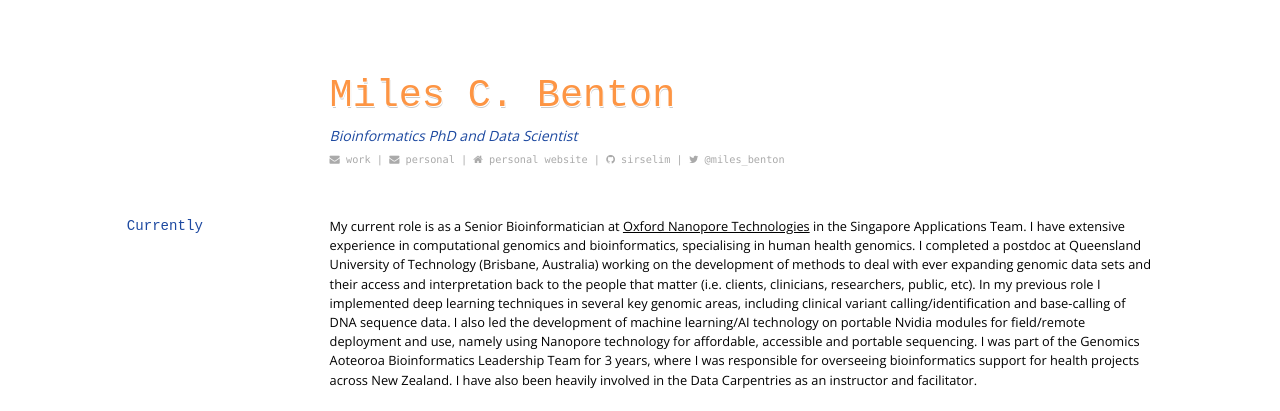
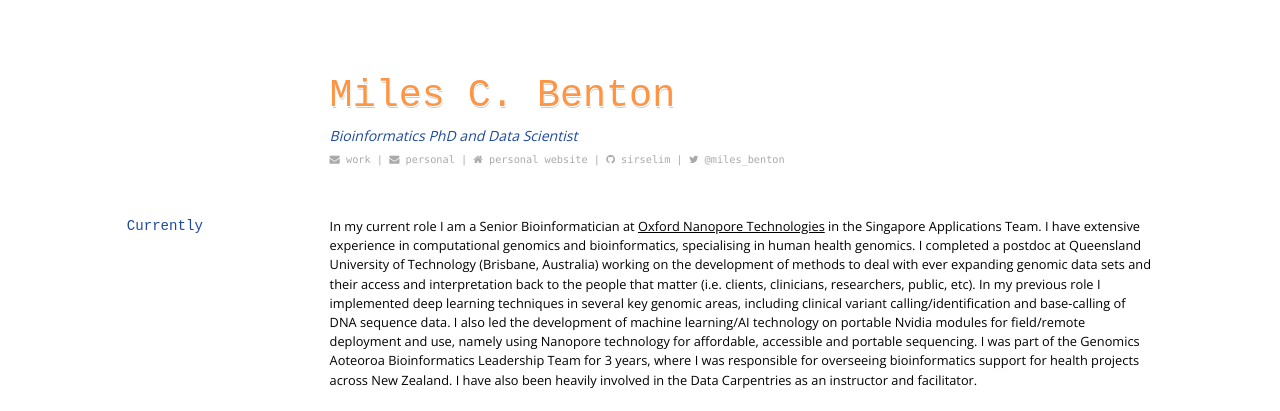
Before and after one commit to sirselim/Miles_CV, a Jekyll site: the page built from index.md, in a window 1280 px wide and 900 px high. Shown: the top 411 px of the window. Built offline with Jekyll 4.4.1, drawn with Linux system fonts in a browser that asks for light colours; some web fonts are replaced.

Commit message:
updated cv with ONT information

```diff
--- a/index.md
+++ b/index.md
@@ -19,7 +19,7 @@ Bioinformatics PhD and Data Scientist
 
 ## Currently
 
-My current role is as a Senior Bioinformatician at [Oxford Nanopore Technologies](www.nanoporetech.com) in the Singapore Applications Team. I have extensive experience in computational genomics and bioinformatics, specialising in human health genomics. I completed a postdoc at Queensland University of Technology (Brisbane, Australia) working on the development of methods to deal with ever expanding genomic data sets and their access and interpretation back to the people that matter (i.e. clients, clinicians, researchers, public, etc). In my previous role I implemented deep learning techniques in several key genomic areas, including clinical variant calling/identification and base-calling of DNA sequence data. I also led the development of machine learning/AI technology on portable Nvidia modules for field/remote deployment and use, namely using Nanopore technology for affordable, accessible and portable sequencing. I was part of the Genomics Aoteoroa Bioinformatics Leadership Team for 3 years, where I was responsible for overseeing bioinformatics support for health projects across New Zealand. I have also been heavily involved in the Data Carpentries as an instructor and facilitator.
+In my current role I am a Senior Bioinformatician at [Oxford Nanopore Technologies](www.nanoporetech.com) in the Singapore Applications Team. I have extensive experience in computational genomics and bioinformatics, specialising in human health genomics. I completed a postdoc at Queensland University of Technology (Brisbane, Australia) working on the development of methods to deal with ever expanding genomic data sets and their access and interpretation back to the people that matter (i.e. clients, clinicians, researchers, public, etc). In my previous role I implemented deep learning techniques in several key genomic areas, including clinical variant calling/identification and base-calling of DNA sequence data. I also led the development of machine learning/AI technology on portable Nvidia modules for field/remote deployment and use, namely using Nanopore technology for affordable, accessible and portable sequencing. I was part of the Genomics Aoteoroa Bioinformatics Leadership Team for 3 years, where I was responsible for overseeing bioinformatics support for health projects across New Zealand. I have also been heavily involved in the Data Carpentries as an instructor and facilitator.
 
 ## Professional Positions Held
 
```
